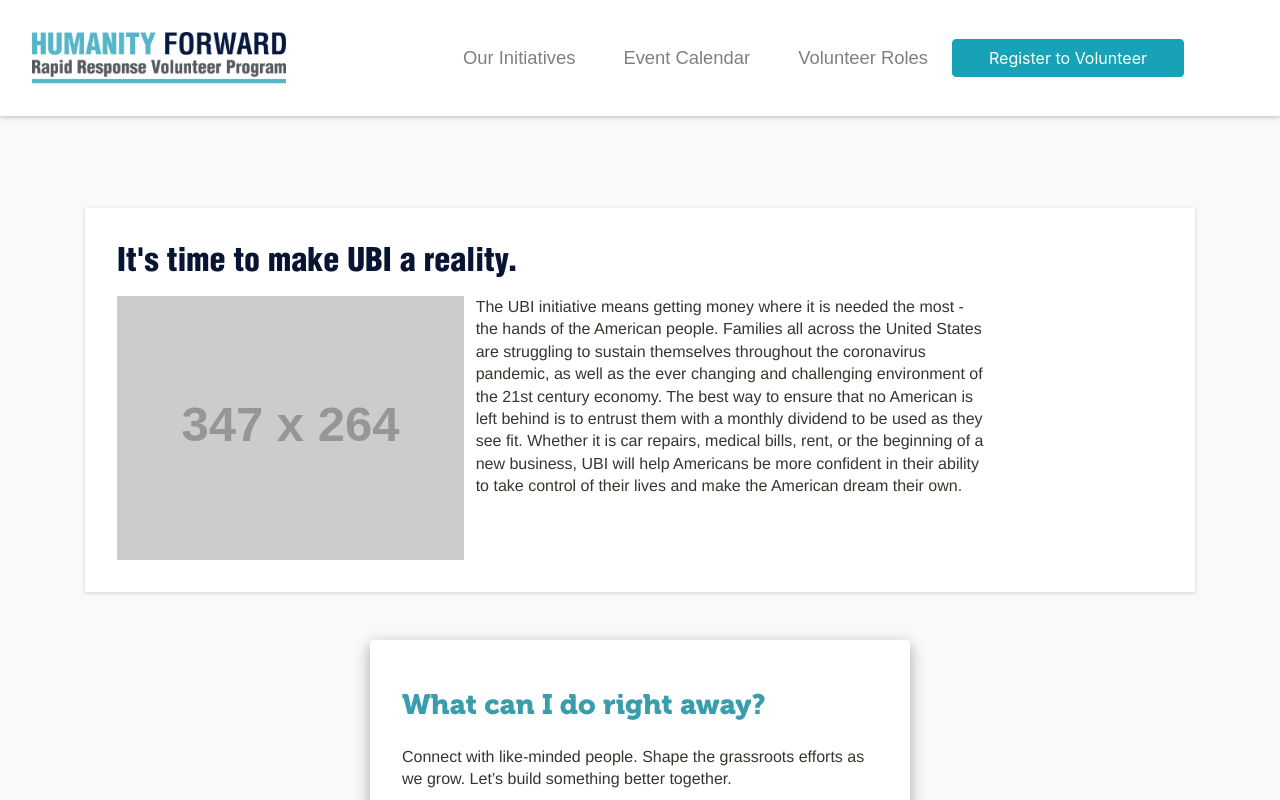
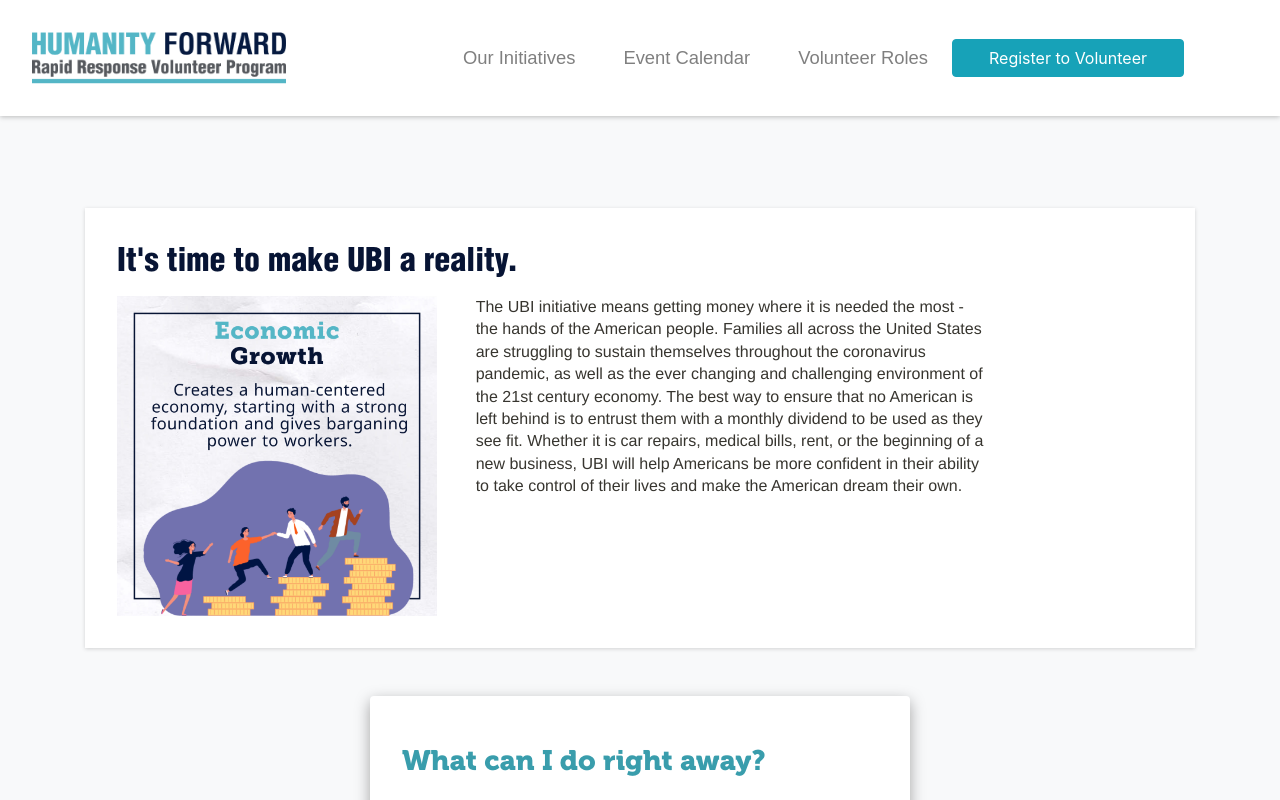
Before and after one commit to HF-RapidResponse/volunteer-portal, a React (Create React App) app in the folder client/: page / in a window 1280 px wide. Shown: the top 800 px of the page. Built offline with nearby package versions, Linux system fonts and the light colour scheme.

Commit message:
added actual image to use on the top of landing page

```diff
--- a/client/src/components/Home.js
+++ b/client/src/components/Home.js
@@ -3,6 +3,7 @@ import { Button, Container, Row, Col } from 'react-bootstrap';
 import '../styles/home.scss';
 import { Link } from 'react-router-dom';
 import HFMLKSquare from '../assets/HF-MLK-square.png';
+import EconGrowSquare from '../assets/HF-square-econ-growth.png';
 
 /**
  * Component that displays that landing page.
@@ -19,9 +20,9 @@ function Home() {
           <Col lg={12} xl={4}>
             <div className="center-when-small">
               <img
+                src={EconGrowSquare}
+                alt="econ-growth"
                 className="ubi-square"
-                src="https://via.placeholder.com/347x264.png"
-                alt="placeholder-home"
               />
             </div>
           </Col>
@@ -45,8 +46,8 @@ function Home() {
         <Col xs={12} lg={9} xl={6} className="shadow-card">
           <h2 className="header-3">What can I do right away?</h2>
           <p>
-          Connect with like-minded people. Shape the grassroots efforts as we grow.
-          Let’s build something better together.
+            Connect with like-minded people. Shape the grassroots efforts as we
+            grow. Let’s build something better together.
           </p>
           <div className="mt-3 mb-3 text-center">
             <Link to="/register">
@@ -65,7 +66,10 @@ function Home() {
           </p>
           <div className="text-center mt-4 mb-4">
             <Link to="/initiatives">
-              <Button variant="outline-info" style={{ padding: '.35rem 1.5rem' }}>
+              <Button
+                variant="outline-info"
+                style={{ padding: '.35rem 1.5rem' }}
+              >
                 View Our Initiatives
               </Button>
             </Link>
@@ -96,9 +100,9 @@ function Home() {
         </Col>
         <Col xs={12} lg={9} xl={6} className="shadow-card">
           <p className="mb-0">
-          Our team is working hard to advocate for cash relief in a big way.
-          Building a voice for the people requires financial support. All
-          contributions are welcomed and highly appreciated... Thank you!
+            Our team is working hard to advocate for cash relief in a big way.
+            Building a voice for the people requires financial support. All
+            contributions are welcomed and highly appreciated... Thank you!
           </p>
           <div className="text-center">
             <a
--- a/client/src/styles/home.scss
+++ b/client/src/styles/home.scss
@@ -15,7 +15,8 @@ section {
 }
 
 .ubi-square {
-  @media (max-width: 450px) {
+  width: 320px;
+  @media (max-width: 420px) {
     width: 100%;
   }
 }
```
Also changed, not shown: client/src/assets/HF-square-econ-growth.png (added).
